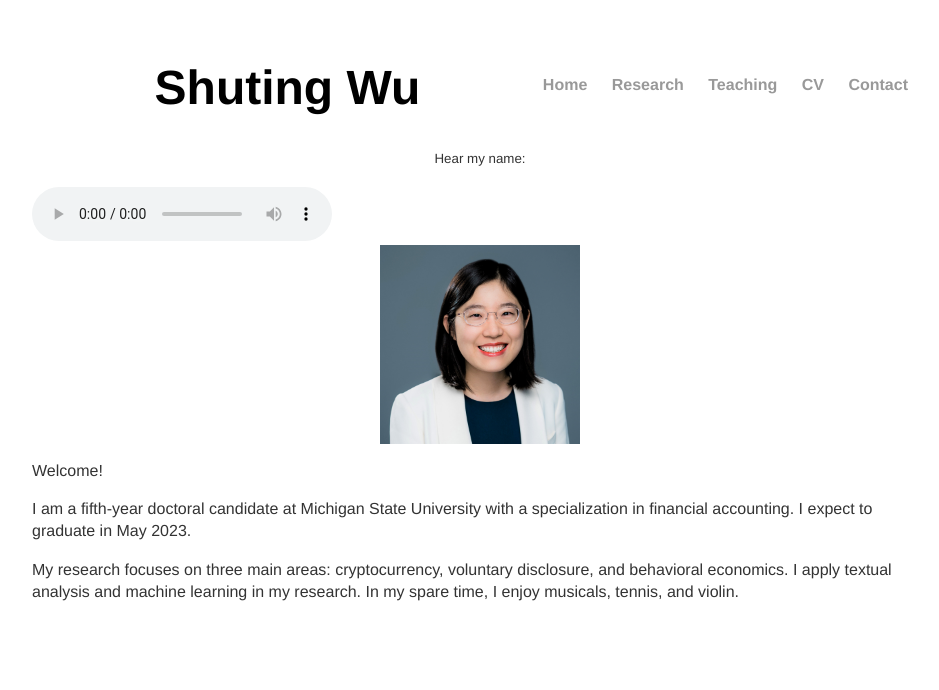
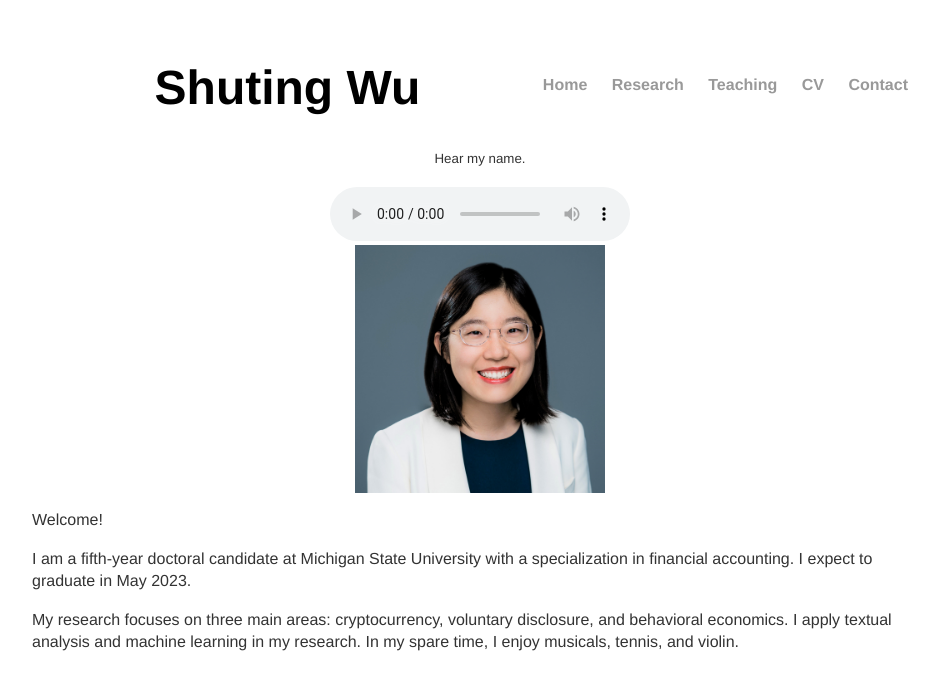
Before and after one commit to shu-ting-wu/shu-ting-wu.github.io, a Jekyll site: the page built from index.html, in a window 1280 px wide. Shown: the top 690 px of the page, without its empty margins (160-1099 px from the left). Built offline with Jekyll 4.4.1, drawn with Linux system fonts in a browser that asks for light colours.

Commit message:
Update index.html

```diff
--- a/index.html
+++ b/index.html
@@ -4,13 +4,13 @@ title: Shuting Wu
 ---
 <div class="blurb">
 	<h1 style="text-align:center">Shuting Wu</h1>
-	<div align="left" style="white-space:nowrap;">
-	<p align="center"><small>Hear my name:</small></p>
+	<div align="center" style="white-space:nowrap;">
+	<p align="center"><small>Hear my name.</small></p>
 	<audio controls="controls" autoplay="autoplay">
 		<source src="https://shu-ting-wu.github.io/assets/audio/myname.m4a"/>
 	</audio>
 	</div>
-	<img src="https://shu-ting-wu.github.io/assets/image/myimage2.jpg"  style="display: block; margin: auto;" width="200"/>
+	<img src="https://shu-ting-wu.github.io/assets/image/myimage2.jpg"  style="display: block; margin: auto;" width="250"/>
 	<p>Welcome!</p>
 	<p>I am a fifth-year doctoral candidate at Michigan State University with a specialization in financial accounting. I expect to graduate in May 2023. </p>
 	<p>My research focuses on three main areas: cryptocurrency, voluntary disclosure, and behavioral economics. I apply textual analysis and machine learning in my research. In my spare time, I enjoy musicals, tennis, and violin.</p>
```
